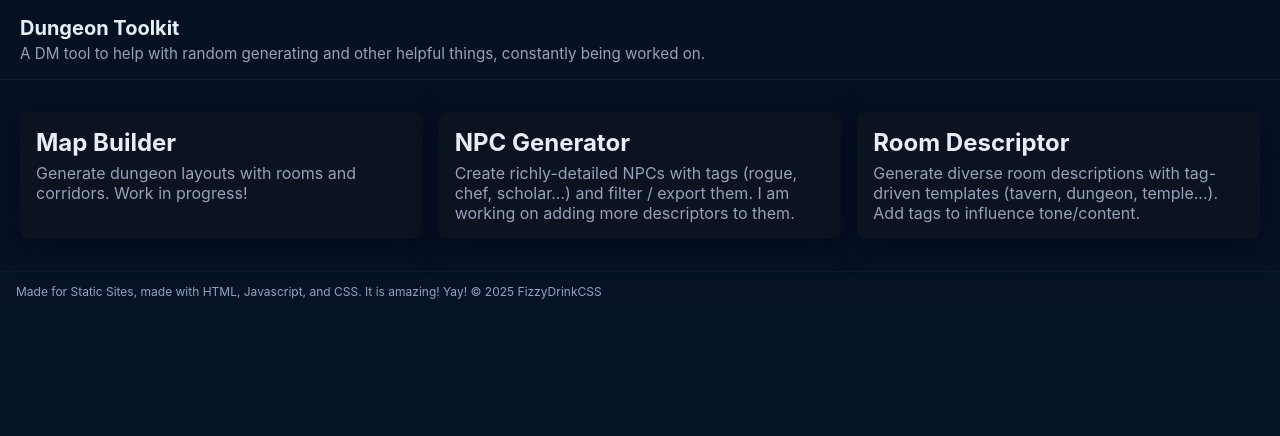
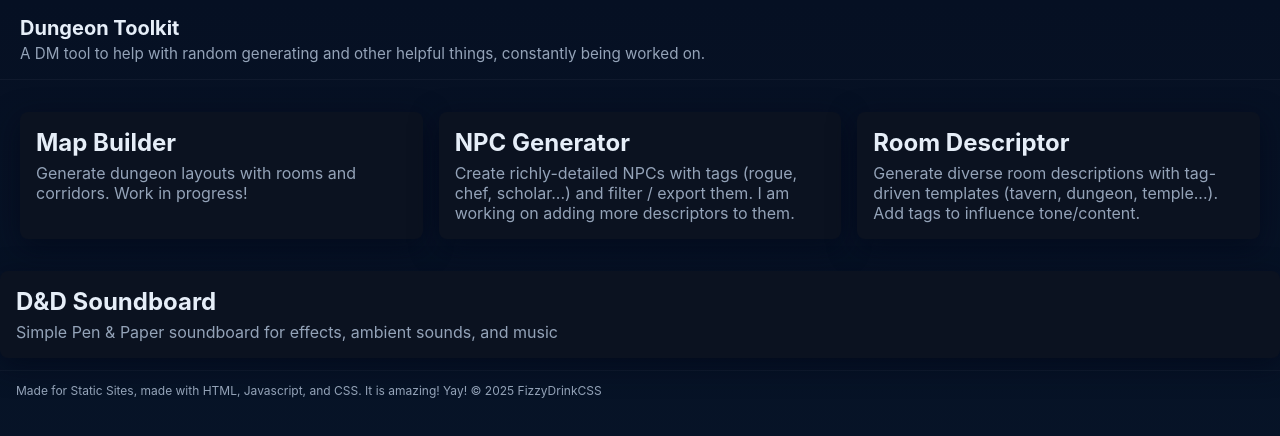
Before and after one commit to FurgusTheCat/DM-toolkit, a plain HTML site: page index.html in a window 1280 px wide. Drawn offline with Linux system fonts and the light colour scheme.

Commit message:
Add D&D Soundboard link and description

```diff
--- a/index.html
+++ b/index.html
@@ -29,6 +29,12 @@
     </a>
   </main>
 
+      <a class="card" href="https://github.com/roanfyne/D-D-soundboard">
+      <h2>D&D Soundboard</h2>
+      <p>Simple Pen & Paper soundboard for effects, ambient sounds, and music</p>
+    </a>
+  </main>
+
   <footer>
     <small>Made for Static Sites, made with HTML, Javascript, and CSS. It is amazing! Yay! © 2025 FizzyDrinkCSS</small>
   </footer>
```
